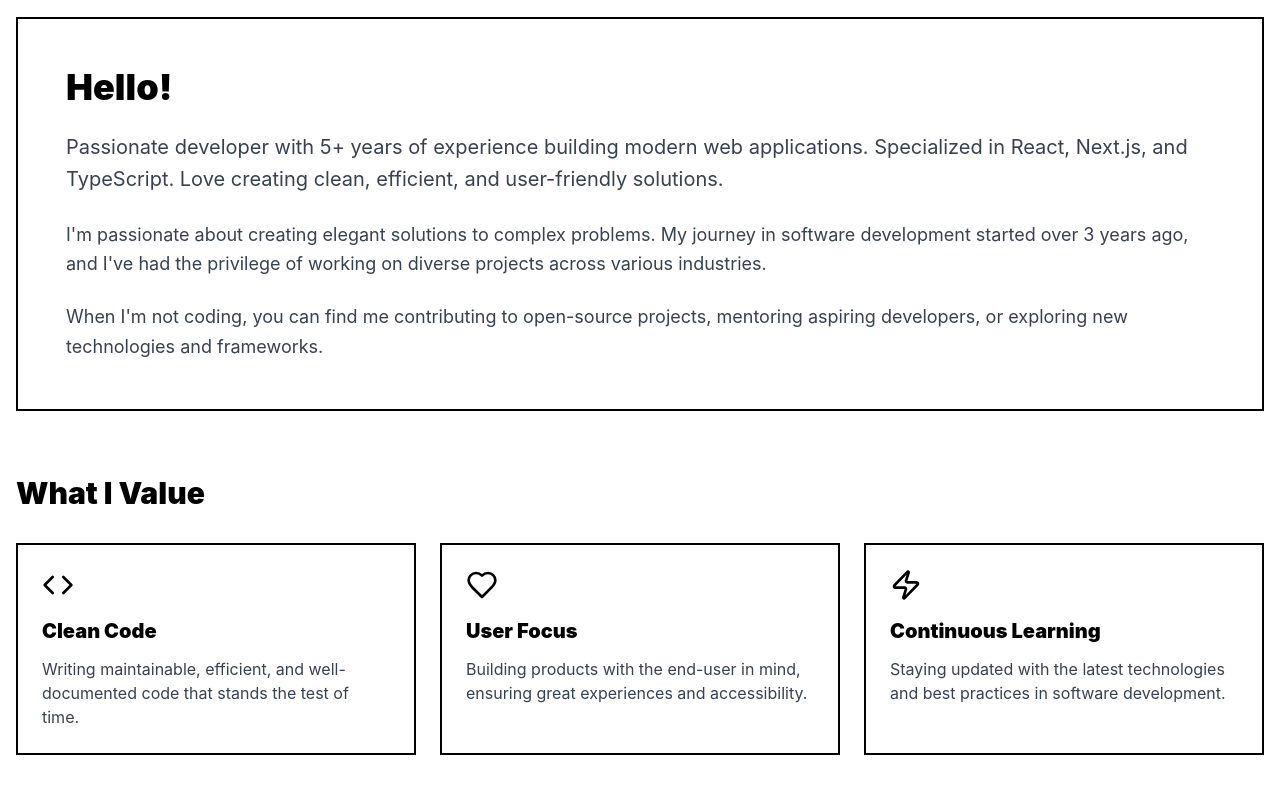
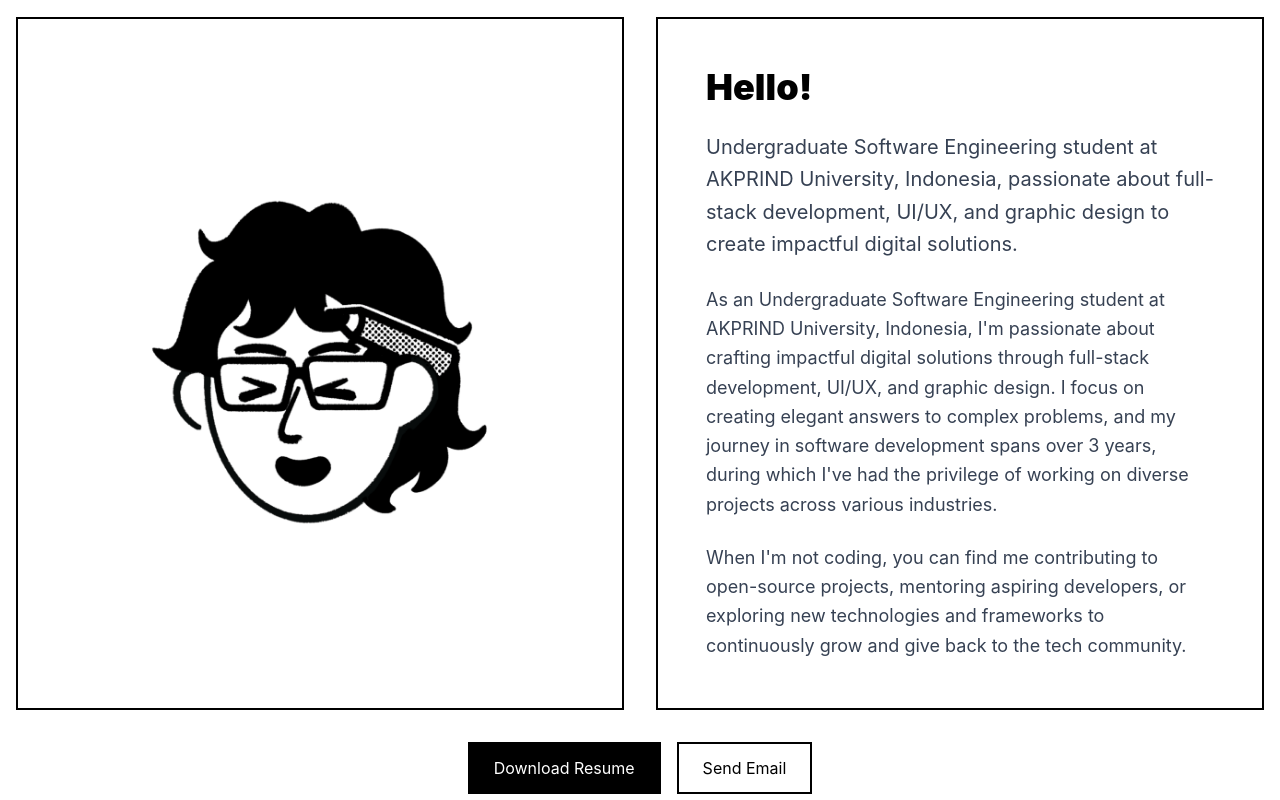
Before and after one commit to ahmadrizal1st/portfolio, a React (Vite) app: page /about in a window 1280 px wide. Shown: the part 540-1340 px from the top of the page. Built offline with nearby package versions, Linux system fonts and the light colour scheme.

Commit message:
Refactor code with various changes across multiple files

```diff
--- a/src/app/App.tsx
+++ b/src/app/App.tsx
@@ -52,13 +52,15 @@ function AppContent() {
   }, [location.pathname]);
 
   const handleSplashComplete = () => {
+    setShowSplash(false);
     setIsLoading(true);
     setIsProgrammaticNavigation(true);
+
     setTimeout(() => {
-      setShowSplash(false);
+      <TetrisLoading />;
       navigate("/");
       setIsLoading(false);
-    }, 2000);
+    }, 1000);
   };
 
   // Get current page from location
@@ -87,7 +89,10 @@ function AppContent() {
   }
 
   return (
-    <div className="min-h-screen bg-white dark:bg-black text-black dark:text-white">
+    <div
+      className="min-h-screen bg-white dark:bg-black text-black dark:text-white"
+      style={{ cursor: 'url("/cursor/cursor.ico") 0 0, auto' }}
+    >
       <Header currentPage={currentPage} />
       <main>
         <Routes>
--- a/src/lib/personalInfo.ts
+++ b/src/lib/personalInfo.ts
@@ -3,11 +3,11 @@ import { PersonalInfo } from "./types";
 export const personalInfo: PersonalInfo = {
   name: "Ahmad Rizal",
   title: "Full Stack Developer",
-  bio: "Passionate developer with 5+ years of experience building modern web applications. Specialized in React, Next.js, and TypeScript. Love creating clean, efficient, and user-friendly solutions.",
+  bio: "Undergraduate Software Engineering student at AKPRIND University, Indonesia, passionate about full-stack development, UI/UX, and graphic design to create impactful digital solutions.",
   email: "ahmaddrizalul@gmail.com",
   phone: "0813-9101-5799",
   location: "Yogyakarta, Indonesia",
   github: "https://github.com/ahmadrizal1st",
-  linkedin: "in/ahmadrizal1st",
+  linkedin: "https://www.linkedin.com/in/ahmadrizal1st",
   website: "https://zal-portfolio.vercel.app/",
 };
--- a/src/pages/AboutPage.tsx
+++ b/src/pages/AboutPage.tsx
@@ -42,24 +42,59 @@ export function AboutPage() {
           transition={{ delay: 0.1 }}
           className="mb-16"
         >
-          <div className="border-2 border-black dark:border-white p-8 md:p-12 bg-white dark:bg-black">
+          <div className="flex flex-col md:flex-row gap-8">
+            <motion.div
+              initial={{ opacity: 0, scale: 0.9 }}
+              whileInView={{ opacity: 1, scale: 1 }}
+              viewport={{ once: true }}
+              transition={{ delay: 0.1 }}
+              className="border-2 border-black dark:border-white p-8 md:p-12 bg-white dark:bg-black flex-1 flex justify-center items-center hover:shadow-[8px_8px_0px_0px_rgba(0,0,0,1)] dark:hover:shadow-[8px_8px_0px_0px_rgba(255,255,255,1)] transition-all"
+            >
+              <img
+                src="/images/avatar1.png"
+                alt="Avatar"
+                className="w-100 rounded-full object-cover"
+              />
+            </motion.div>
+            <div className="border-2 border-black dark:border-white p-8 md:p-12 bg-white dark:bg-black flex-1">
               <h2 className="text-4xl font-black mb-6">Hello!</h2>
               <div className="prose max-w-none">
                 <p className="text-xl text-gray-700 dark:text-gray-300 leading-relaxed mb-6">
                   {personalInfo.bio}
                 </p>
                 <p className="text-lg text-gray-700 dark:text-gray-300 leading-relaxed mb-6">
-                I'm passionate about creating elegant solutions to complex
-                problems. My journey in software development started over{" "}
-                {experiences.length} years ago, and I've had the privilege of
-                working on diverse projects across various industries.
+                  As an Undergraduate Software Engineering student at AKPRIND
+                  University, Indonesia, I'm passionate about crafting impactful
+                  digital solutions through full-stack development, UI/UX, and
+                  graphic design. I focus on creating elegant answers to complex
+                  problems, and my journey in software development spans over{" "}
+                  {experiences.length} years, during which I've had the
+                  privilege of working on diverse projects across various
+                  industries.
                 </p>
                 <p className="text-lg text-gray-700 dark:text-gray-300 leading-relaxed">
-                When I'm not coding, you can find me contributing to open-source
-                projects, mentoring aspiring developers, or exploring new
-                technologies and frameworks.
+                  When I'm not coding, you can find me contributing to
+                  open-source projects, mentoring aspiring developers, or
+                  exploring new technologies and frameworks to continuously grow
+                  and give back to the tech community.
                 </p>
               </div>
+            </div>
+          </div>
+          <div className="flex flex-col sm:flex-row gap-4 justify-center mt-8">
+            <a
+              href="resume/Ahmad_Rizal_Resume.pdf"
+              download="Ahmad_Rizal_Resume.pdf"
+              className="bg-black text-white px-6 py-3 hover:bg-gray-800 transition-colors border-2 border-black dark:border-white hover:shadow-[4px_4px_0px_0px_rgba(0,0,0,1)] dark:hover:shadow-[4px_4px_0px_0px_rgba(255,255,255,1)]"
+            >
+              Download Resume
+            </a>
+            <a
+              href="/contact"
+              className="bg-white dark:bg-black text-black dark:text-white px-6 py-3 border-2 border-black dark:border-white hover:bg-black hover:text-white dark:hover:bg-white dark:hover:text-black transition-colors hover:shadow-[4px_4px_0px_0px_rgba(0,0,0,1)] dark:hover:shadow-[4px_4px_0px_0px_rgba(255,255,255,1)]"
+            >
+              Send Email
+            </a>
           </div>
         </motion.div>
 
@@ -143,7 +178,7 @@ export function AboutPage() {
           viewport={{ once: true }}
           className="border-2 border-black dark:border-white p-8 bg-white dark:bg-black"
         >
-          <div className="grid grid-cols-2 md:grid-cols-4 gap-8 text-center">
+          <div className="grid grid-cols-2 md:grid-cols-4 gap-8 text-center mb-8">
             <div>
               <div className="text-5xl font-black mb-2">
                 {experiences.length}
--- a/src/pages/HomePage.tsx
+++ b/src/pages/HomePage.tsx
@@ -26,6 +26,19 @@ export function HomePage() {
             transition={{ duration: 0.6 }}
             className="grid md:grid-cols-2 gap-8 items-center max-w-6xl"
           >
+            <motion.div
+              initial={{ opacity: 0, x: 30 }}
+              animate={{ opacity: 1, x: 0 }}
+              transition={{ delay: 0.4, duration: 0.6 }}
+              className="flex justify-center md:hidden lg:hidden"
+            >
+              <img
+                src="/images/avatar.gif"
+                alt="Avatar"
+                className="w-full rounded-full object-cover"
+              />
+            </motion.div>
+
             <div>
               <motion.h1
                 initial={{ opacity: 0, x: -30 }}
@@ -84,14 +97,13 @@ export function HomePage() {
               <img
                 src="/images/avatar.gif"
                 alt="Avatar"
-                className="w-200 rounded-full object-cover"
+                className="hidden md:block w-full rounded-full object-cover"
               />
             </motion.div>
           </motion.div>
         </div>
       </section>
 
-      {/* Experience Highlights */}
       <section className="py-16 border-b-2 border-black dark:border-white">
         <div className="container mx-auto px-4">
           <div className="flex items-center justify-between mb-8">
--- a/src/pages/SplashPage.tsx
+++ b/src/pages/SplashPage.tsx
@@ -9,11 +9,9 @@ interface SplashPageProps {
 
 export function SplashPage({ onComplete }: SplashPageProps) {
   useEffect(() => {
-    const handleKeyPress = (e: KeyboardEvent) => {
-      if (e.key === "Enter") {
-        localStorage.setItem("hasVisited", "true");
-        onComplete();
-      }
+    const handleKeyPress = () => {
+      localStorage.setItem("hasVisited", "true");
+      onComplete();
     };
 
     window.addEventListener("keydown", handleKeyPress);
@@ -59,6 +57,18 @@ export function SplashPage({ onComplete }: SplashPageProps) {
           </motion.p>
 
           <motion.div
+            animate={{ y: [0, 8, 0] }}
+            transition={{
+              duration: 1.5,
+              repeat: Infinity,
+              ease: "easeInOut",
+            }}
+            className="w-6 h-10 border-2 border-red-500/80 rounded-full flex justify-center pt-2 mx-auto mb-12"
+          >
+            <motion.div className="w-1 h-2 bg-red-500/90 rounded-full" />
+          </motion.div>
+
+          <motion.div
             initial={{ opacity: 0 }}
             animate={{ opacity: 1 }}
             transition={{ delay: 1, duration: 0.6 }}
@@ -69,11 +79,8 @@ export function SplashPage({ onComplete }: SplashPageProps) {
               transition={{ duration: 1.5, repeat: Infinity }}
               className="text-lg"
             >
-              Press{" "}
-              <span className="font-bold border-2 border-white px-3 py-1 rounded">
-                ENTER
-              </span>{" "}
-              or <span className="font-bold">CLICK</span> to continue
+              Press <span className="font-bold">any key</span> or{" "}
+              <span className="font-bold">CLICK</span> to continue
             </motion.div>
           </motion.div>
         </motion.div>
--- a/src/styles/index.css
+++ b/src/styles/index.css
@@ -6,14 +6,15 @@
   * {
     @apply border-border outline-ring/50;
   }
+  html,
   body {
     @apply bg-background text-foreground;
-    cursor: url("/cursor/cursor.ico") 0 0, auto;
+    cursor: url("/cursor/cursor.ico") 0 0, auto !important;
   }
   a,
   button,
   a:hover,
   button:hover {
-    cursor: url("/cursor/cursor.ico") 0 0, auto;
+    cursor: url("/cursor/cursor.ico") 0 0, auto !important;
   }
 }
```
Lines whose indentation alone changed are shown as unchanged.
